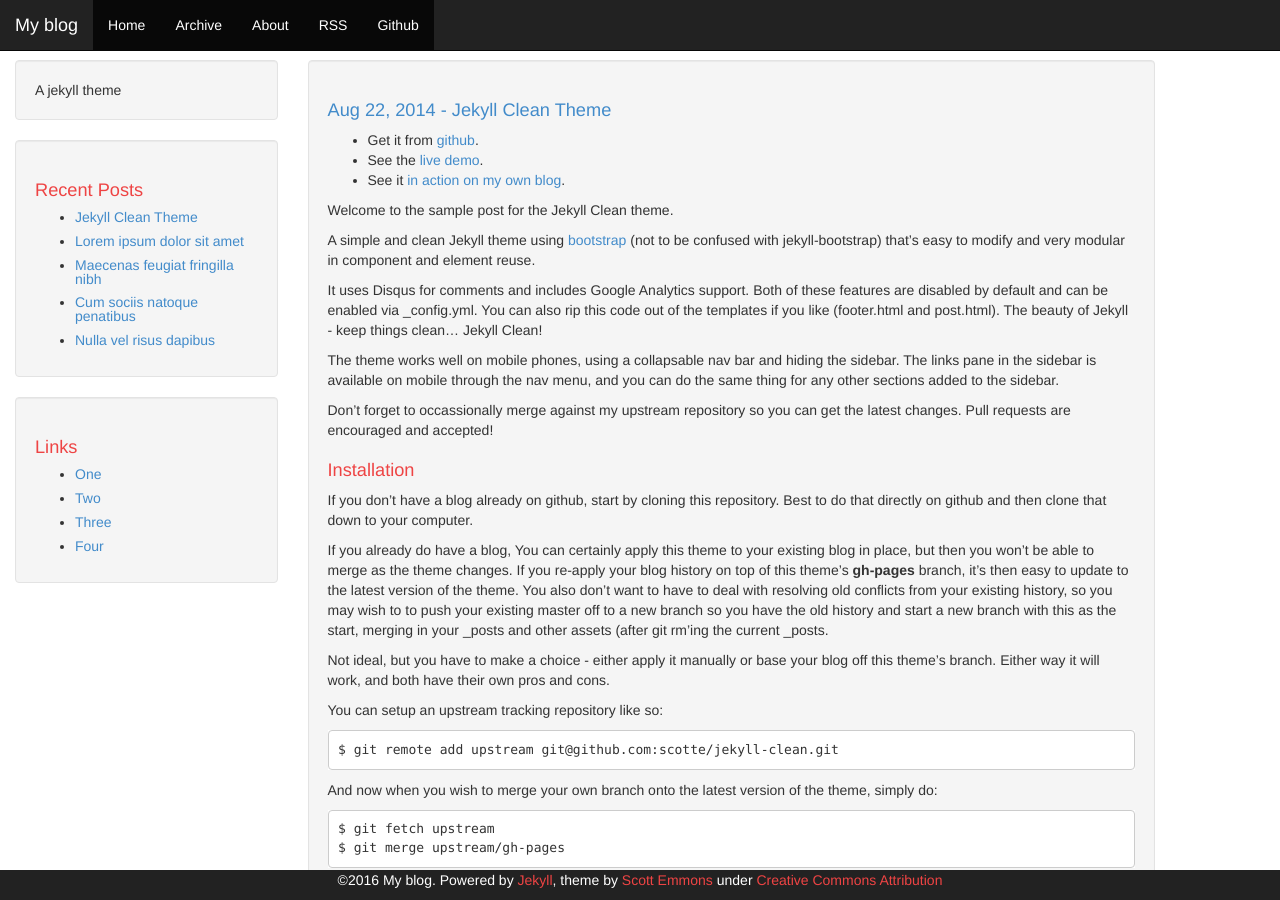
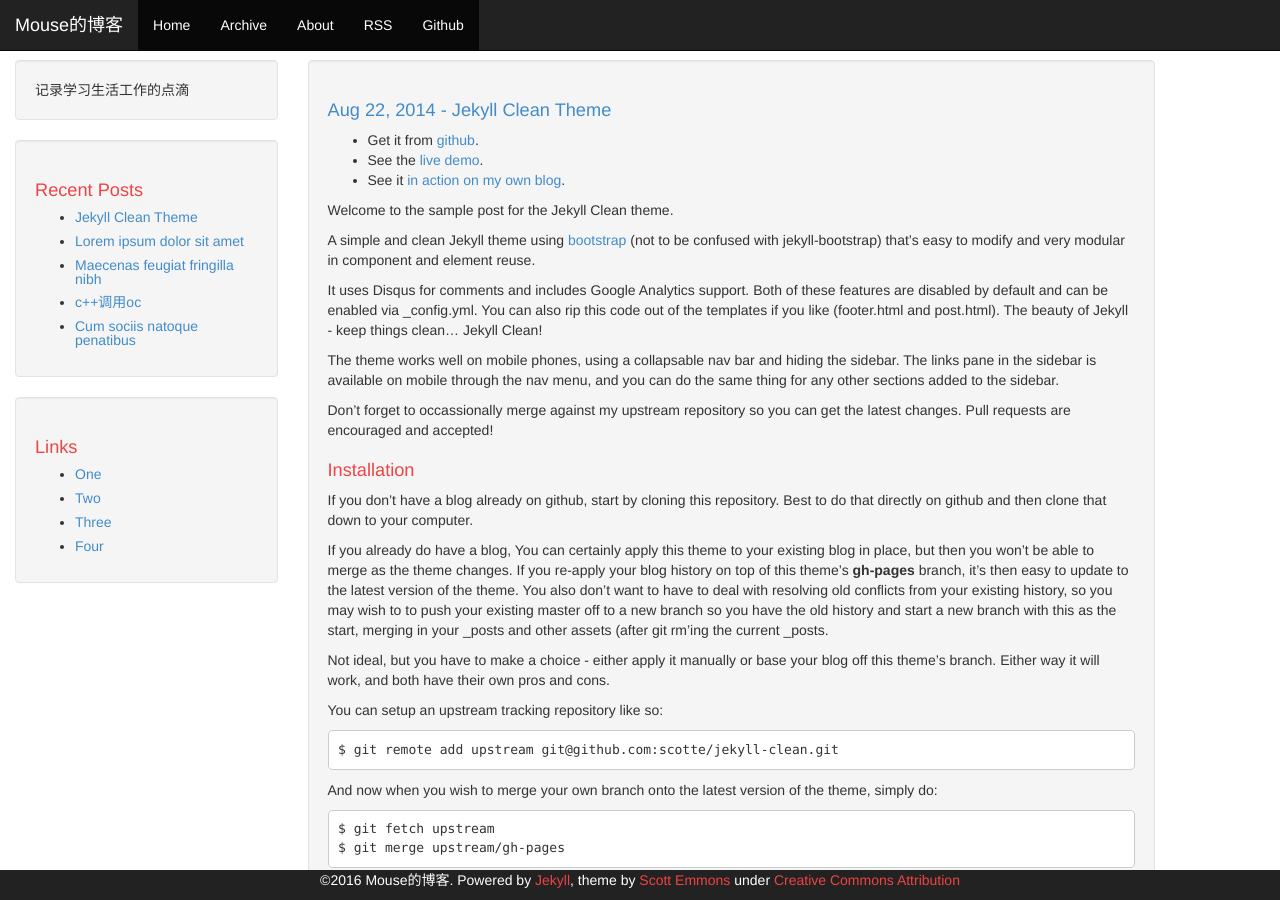
Before and after one commit to gongchangyou/gongchangyou.github.io, a Jekyll site: the page built from index.html, in a window 1280 px wide and 900 px high. Built offline with Jekyll 4.4.1, drawn with Linux system fonts in a browser that asks for light colours; the list of posts is cut into pages by our own code; some of the changed text lies outside the part shown.

```diff
--- a/_config.yml
+++ b/_config.yml
@@ -1,7 +1,7 @@
 # Jekyll configuration
 
-name: My blog
-description: A jekyll theme
+name: Mouse的博客
+description: 记录学习生活工作的点滴
 
 # url is currently only used only for the RSS feed in feed.xml
 url: https://gongchangyou.github.io
```
Also changed, not shown: _posts/2013-08-13-c++调用oc.md (added, +27 -0 lines).
